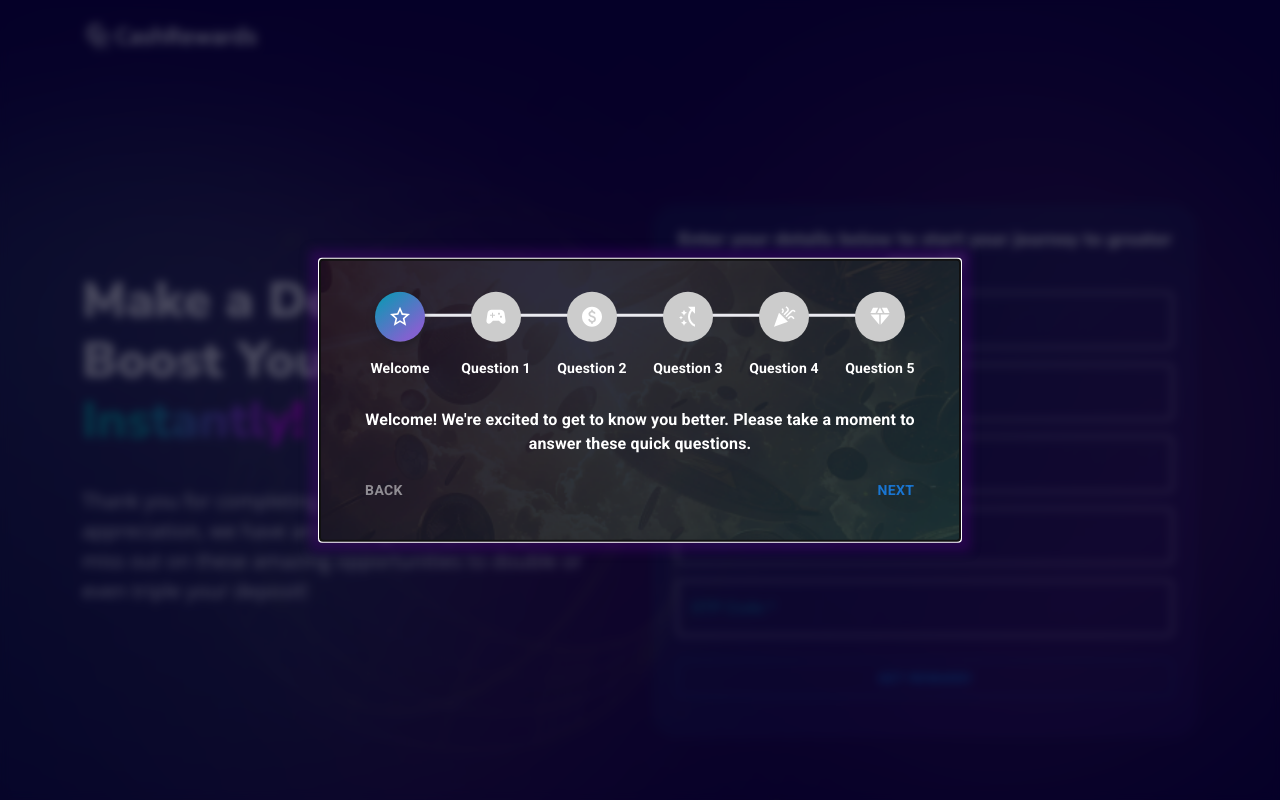
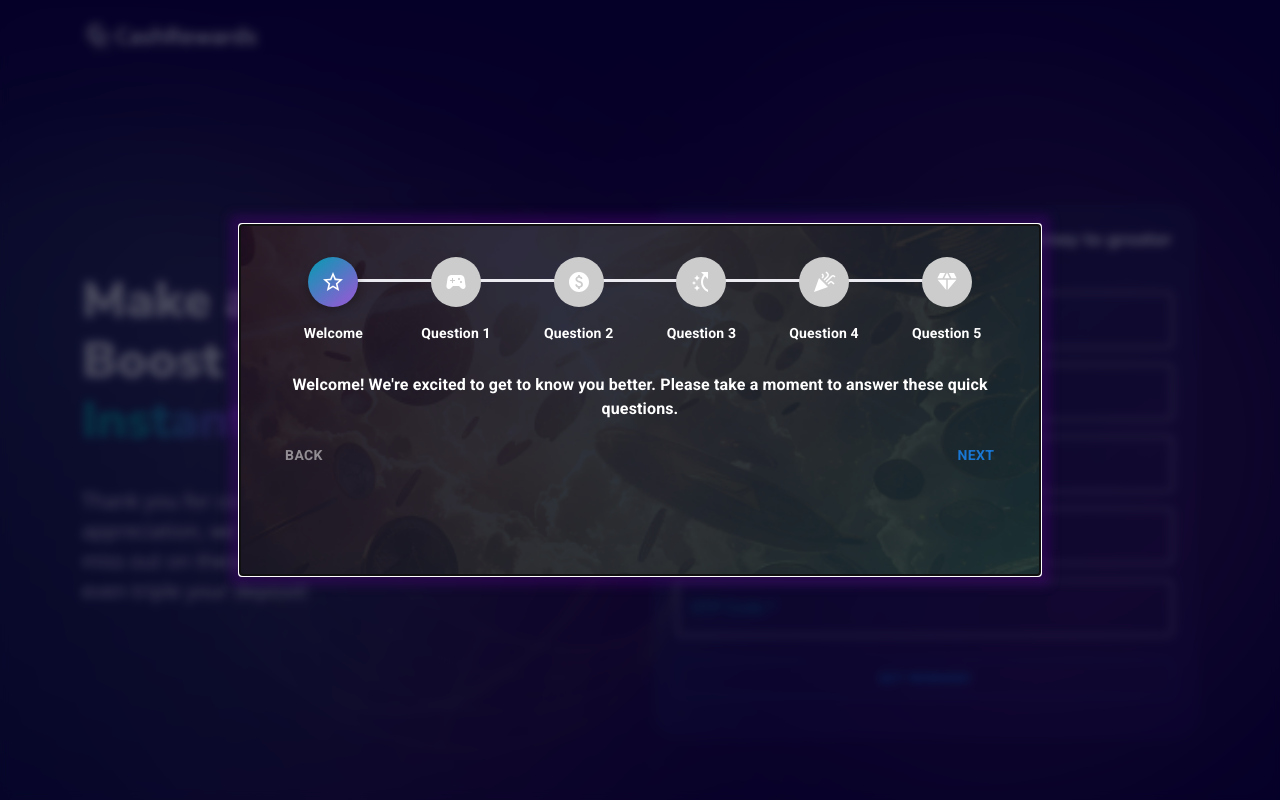
Before and after one commit to Karmabs01/SurveyLanding, a React (Vite) app: page /#/ in a window 1280 px wide. Shown: the top 800 px of the page. Built offline with nearby package versions, Linux system fonts and the light colour scheme.

Commit message:
fixed window size

```diff
--- a/src/components/ModalView.jsx
+++ b/src/components/ModalView.jsx
@@ -280,6 +280,7 @@ function ModalWindow() {
                 <StepContent>
                   {activeStep === steps.length ? (
                     <React.Fragment>
+                      <div className='stepper-content'>
                       <Typography sx={{ mt: 2, mb: 1 }}>
                         Thanks!
                       </Typography>
@@ -287,10 +288,13 @@ function ModalWindow() {
                         <Box sx={{ flex: '1 1 auto' }} />
                         <Button onClick={handleClose}>Close</Button>
                       </Box>
+                      </div>
                     </React.Fragment>
                   ) : (
                     <React.Fragment>
+                      <div className='stepper-content'>
                       {renderStepContent(activeStep)}
+                      </div>
                       <Box sx={{ display: 'flex', flexDirection: 'row', pt: 2 }}>
                         <Button
                           color="inherit"
@@ -329,6 +333,7 @@ function ModalWindow() {
             </Stepper>
             {activeStep === steps.length ? (
               <React.Fragment>
+              <div className='stepper-content'>
               <Typography sx={{ mt: 2, mb: 1 }}>
                 Thanks!
               </Typography>
@@ -336,10 +341,13 @@ function ModalWindow() {
                 <Box sx={{ flex: '1 1 auto' }} />
                 <Button onClick={handleClose}>Close</Button>
               </Box>
+              </div>
             </React.Fragment>
             ) : (
               <React.Fragment>
+                <div className='stepper-content'>
                       {renderStepContent(activeStep)}
+                </div>
                 <Box sx={{ display: 'flex', flexDirection: 'row', pt: 2 }}>
                   <Button
                     color="inherit"
--- a/src/css/ModalView.css
+++ b/src/css/ModalView.css
@@ -43,12 +43,13 @@
     top: 50%;
     left: 50%;
     transform: translate(-50%, -50%);
-    max-width: 800px;
+    width: 800px !important;
+    height: 350px !important;
     padding: 32px;
 }
 
 
-@media (max-width: 768px) {
+@media (max-width: 850px) {
     .ModalView-section .modal-view {
         max-width: 90% !important;
     }
@@ -58,6 +59,7 @@
 @media (max-width: 550px) {
     .ModalView-section .modal-view {
         width: 600px !important;
+        height: 750px !important;
     }
 }
 
@@ -65,3 +67,7 @@
     backdrop-filter: blur(5px);
     background-color: rgba(0, 0, 30, 0.678);
 }
+
+.stepper-content {
+
+}
```
Lines whose indentation alone changed are shown as unchanged.
